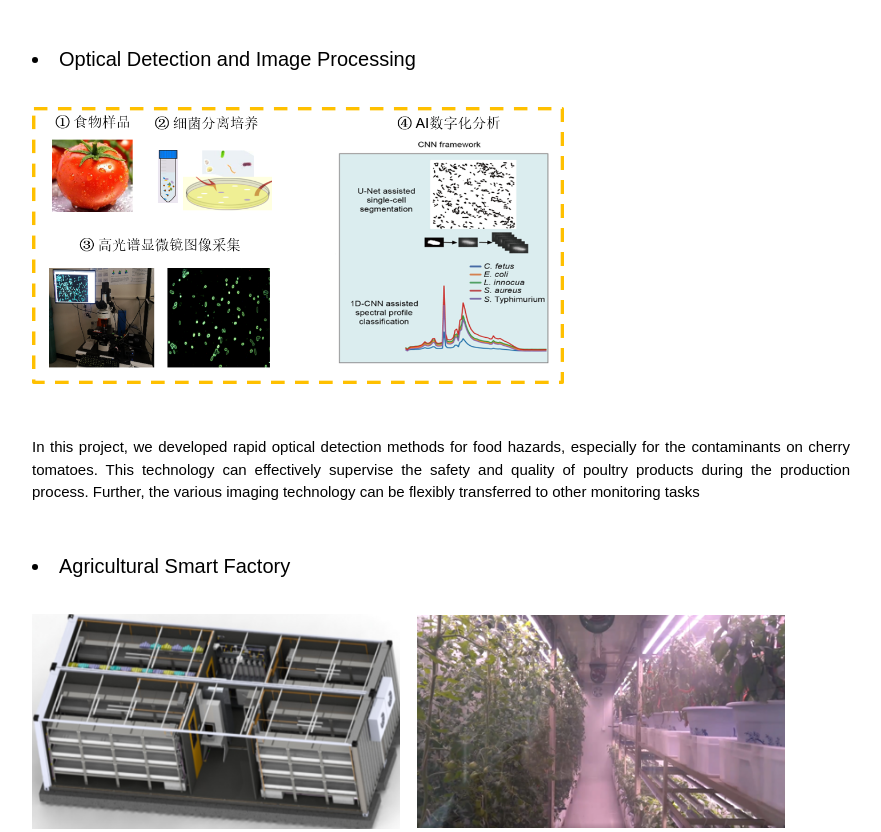
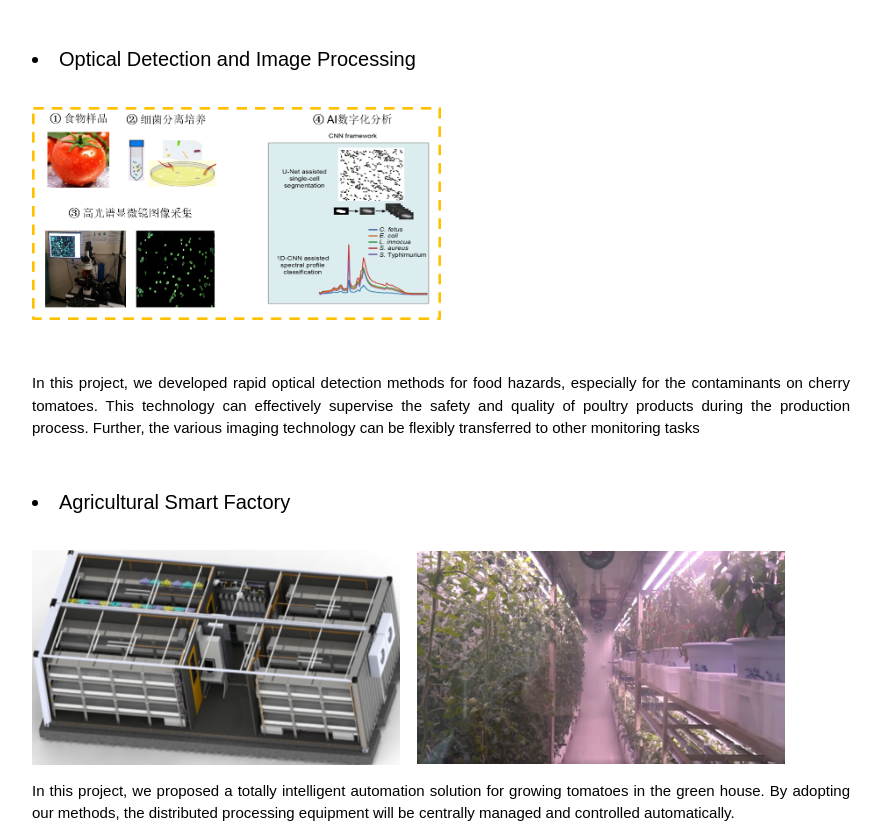
Before and after one commit to RuiKangnj/RuiKangnj.github.io, a plain HTML site: page index.html in a window 1280 px wide. Shown: the part 1628-2460 px from the top of the page, without its empty margins (274-1155 px from the left). Drawn offline with Linux system fonts and the light colour scheme; a script that the page names is missing.

Commit message:
Update index.html

```diff
--- a/index.html
+++ b/index.html
@@ -134,7 +134,7 @@ pathogens at the single-cell level, this digital diagnostic approach has potenti
         <h4><li>Optical Detection and Image Processing</li></h4>
 	<br>
 
-        <img style="width:65%;" src="images/Detection.png">
+        <img style="width:50%;" src="images/Detection.png">
         <p class="w3-justify">
        <br>
         </p>
```
